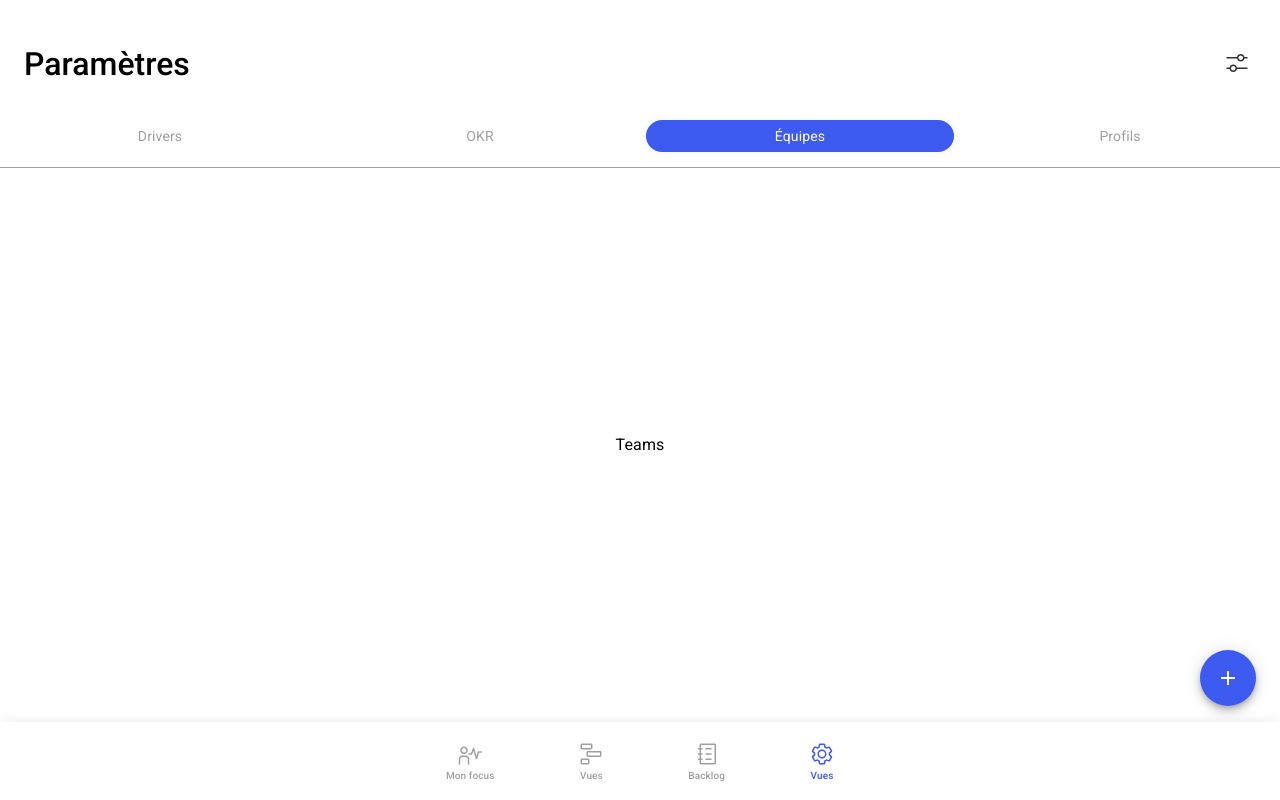
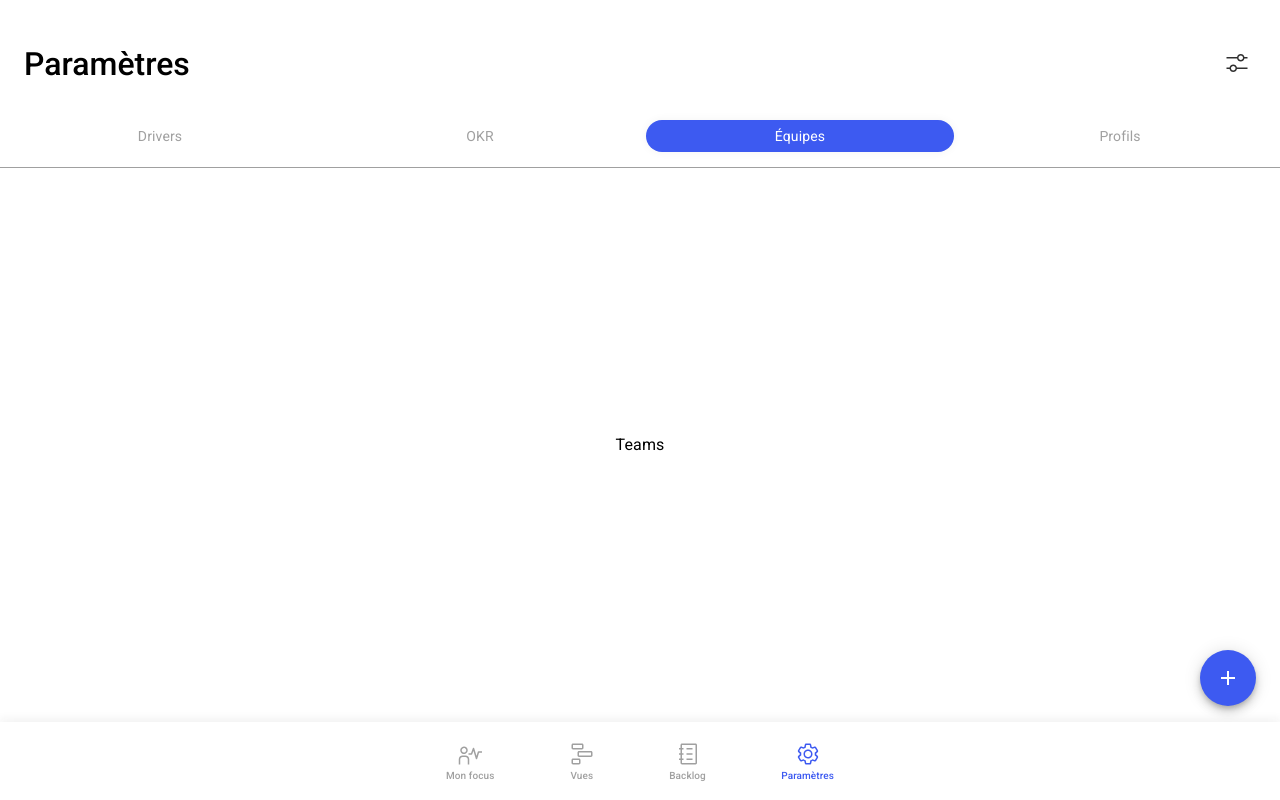
Before and after one commit to tiavina-mika/product-hero-draft, a React (Create React App) app: page / in a window 1280 px wide. Built offline with nearby package versions, Linux system fonts and the light colour scheme.

Commit message:
fix text

```diff
--- a/src/containers/settings/SettingsLayout.tsx
+++ b/src/containers/settings/SettingsLayout.tsx
@@ -69,7 +69,7 @@ const options: IOption[] = [
     value: "backlog"
   },
   {
-    label: "Vues",
+    label: "Paramètres",
     icon: "setting",
     value: "setting"
   }
```
